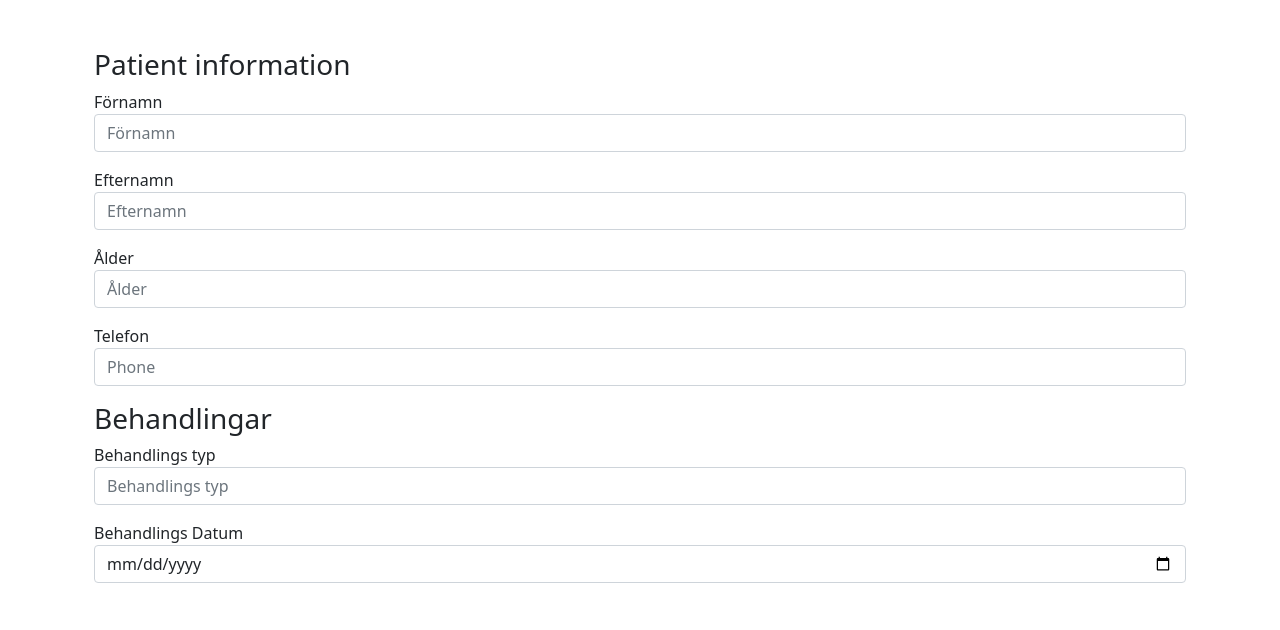
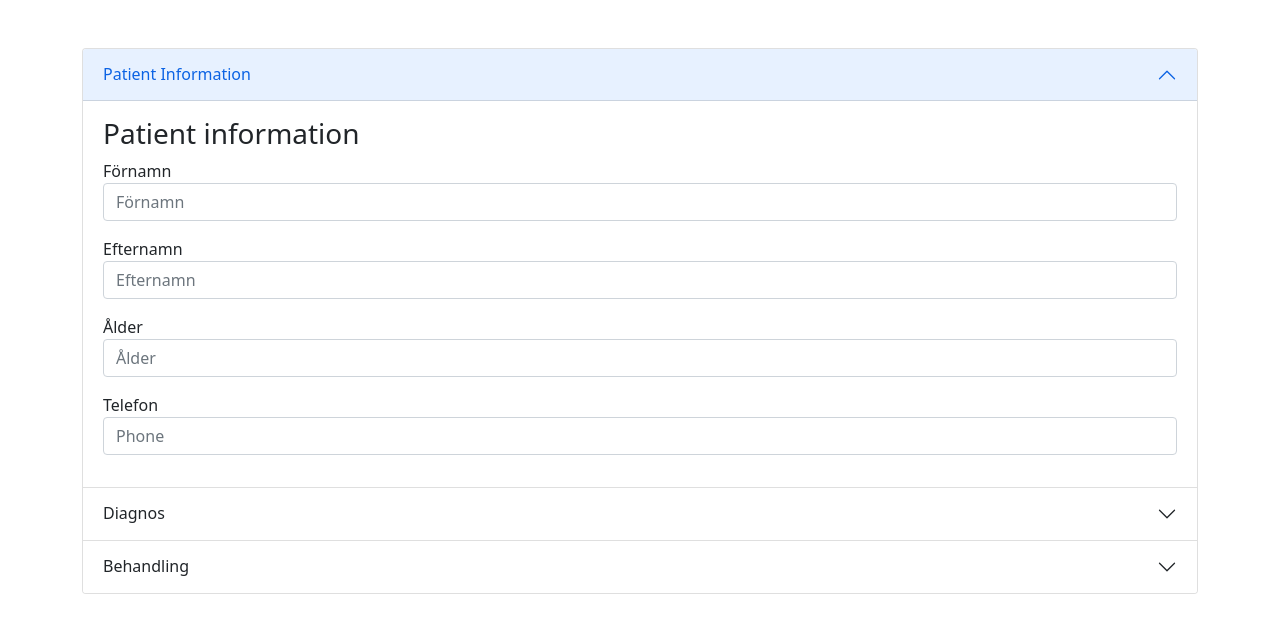
Before and after one commit to ahmmuh/patient_system, a React (Create React App) app: page / in a window 1280 px wide. Shown: the top 630 px of the page. Built offline with nearby package versions, Linux system fonts and the light colour scheme.

Commit message:
updated bootstrap accordion

```diff
--- a/public/index.html
+++ b/public/index.html
@@ -40,5 +40,6 @@
       To begin the development, run `npm start` or `yarn start`.
       To create a production bundle, use `npm run build` or `yarn build`.
     -->
+    <script src="https://cdn.jsdelivr.net/npm/bootstrap@5.0.2/dist/js/bootstrap.bundle.min.js" integrity="sha384-MrcW6ZMFYlzcLA8Nl+NtUVF0sA7MsXsP1UyJoMp4YLEuNSfAP+JcXn/tWtIaxVXM" crossorigin="anonymous"></script>
   </body>
 </html>
--- a/src/components/BehandlingsForm.jsx
+++ b/src/components/BehandlingsForm.jsx
@@ -16,6 +16,17 @@
           onChange={behandlingHandlerChange}
         />
       </div>
+        <div className='mb-3'>
+        {behandlingar.behandlingsTyp.includes("kirurgi")?
+
+    <>
+    <input type='text' className='form-control' placeholder='ABC123'/>
+        <button type='submit' className='btn btn-info text-white mt-2'>Lägg till operationskod</button>
+    </>
+    : null
+    }
+
+        </div>
 
       <div className="mb-3">
         <label htmlFor="behandlingsDatum">Behandlings Datum</label>
@@ -31,6 +42,7 @@
         />
       </div>
 
+
         </div>
     </div>
   )
--- a/src/components/DiagnosForm.jsx
+++ b/src/components/DiagnosForm.jsx
@@ -1,8 +1,6 @@
 import React from 'react'
 
-function DiagnosForm({diagnos,patientChangeHandler}) {
-  // console.log("diagnos",diagnos)
-
+function DiagnosForm({diagnos,diagnosChangeHandler}) {
   return (
     <div className='row mb-5'>
       <div className='col'>
@@ -17,7 +15,7 @@
             id='diagnosTyp'
             value={diagnos.diagnosTyp}
             aria-describedby="diagnosTyp"
-             onChange={patientChangeHandler}
+             onChange={diagnosChangeHandler}
 
           />
         </div>
@@ -32,7 +30,7 @@
             id='diagnosDatum'
             value={diagnos.diagnosDatum}
             aria-describedby="diagnosDatum"
-             onChange={patientChangeHandler}
+             onChange={diagnosChangeHandler}
 
           />
 
--- a/src/components/PatientRegister.jsx
+++ b/src/components/PatientRegister.jsx
@@ -35,7 +35,6 @@
     behandlingar:{
       ...patient.behandlingar,
       [e.target.name]:  e.target.value,
-      [e.target.name]: e.target.value
 
     }
 
@@ -43,14 +42,29 @@
 
   }
 
-  // [nestedKey]: {
-  //   ...patient[nestedKey],
-  //   [key]: value
-  // }
+const diagnosChangeHandler =(e) =>{
+  setPatient({
+    ...patient,
+    diagnos:{
+      ...patient.diagnos,
+      [e.target.name]: e.target.value,
+
+    }
+  })
+}
   return (
-    <div className="container">
-      {/* Patient information */}
-    <div className="row justify-content-center align-items-center g-2">
+    <>
+    <div class="accordion" id="accordionExample">
+  <div class="accordion-item">
+    <h2 class="accordion-header" id="headingOne">
+      <button class="accordion-button" type="button" data-bs-toggle="collapse" data-bs-target="#collapseOne" aria-expanded="true" aria-controls="collapseOne">
+        Patient Information
+      </button>
+    </h2>
+    <div id="collapseOne" class="accordion-collapse collapse show" aria-labelledby="headingOne" data-bs-parent="#accordionExample">
+      <div class="accordion-body">
+ {/* Patient information */}
+ <div className="row justify-content-center align-items-center g-2">
       <div className="col">
         <h3>Patient information</h3>
         <Patientform patientChangeHandler={patientChangeHandler}
@@ -58,28 +72,42 @@
       </div>
     </div>
 
-    {/* Diagnos */}
-
-    {/* <div className="row justify-content-center align-items-center g-2">
+        </div>
+    </div>
+  </div>
+  <div class="accordion-item">
+    <h2 class="accordion-header" id="headingTwo">
+      <button class="accordion-button collapsed" type="button" data-bs-toggle="collapse" data-bs-target="#collapseTwo" aria-expanded="false" aria-controls="collapseTwo">
+        Diagnos
+      </button>
+    </h2>
+    <div id="collapseTwo" class="accordion-collapse collapse" aria-labelledby="headingTwo" data-bs-parent="#accordionExample">
+      <div class="accordion-body">
+  {/* Diagnos */}
+<div className="row justify-content-center align-items-center g-2">
       <div className="col">
         <h3>Diagnos</h3>
         <DiagnosForm
-        changeHandler={changeHandler}
+        diagnosChangeHandler={diagnosChangeHandler}
         setPatient={setPatient}
         diagnos={diagnos}
         />
       </div>
-    </div> */}
+    </div>
 
-
-{/* test form */}
-{/* <form>
-  <input type="text" value={patient.behandlingar.behandlingsTyp} onChange={changeHandler}/>
-  <input type="date" value={patient.behandlingar.behandlingsDatum} onChange={changeHandler}/>
-</form> */}
-    {/* Behandlingar */}
-
-    <div className="row justify-content-center align-items-center g-2">
+      </div>
+    </div>
+  </div>
+  <div class="accordion-item">
+    <h2 class="accordion-header" id="headingThree">
+      <button class="accordion-button collapsed" type="button" data-bs-toggle="collapse" data-bs-target="#collapseThree" aria-expanded="false" aria-controls="collapseThree">
+        Behandling
+      </button>
+    </h2>
+    <div id="collapseThree" class="accordion-collapse collapse" aria-labelledby="headingThree" data-bs-parent="#accordionExample">
+      <div class="accordion-body">
+     {/* Behandlingar */}
+     <div className="row justify-content-center align-items-center g-2">
       <div className="col">
         <h3>Behandlingar</h3>
         <BehandlingsForm
@@ -89,7 +117,26 @@
         />
       </div>
     </div>
+      </div>
+    </div>
   </div>
+</div>
+
+
+    <div className="container">
+
+
+
+
+
+{/* test form */}
+{/* <form>
+  <input type="text" value={patient.behandlingar.behandlingsTyp} onChange={changeHandler}/>
+  <input type="date" value={patient.behandlingar.behandlingsDatum} onChange={changeHandler}/>
+</form> */}
+
+  </div>
+  </>
   )
 }
 
```
